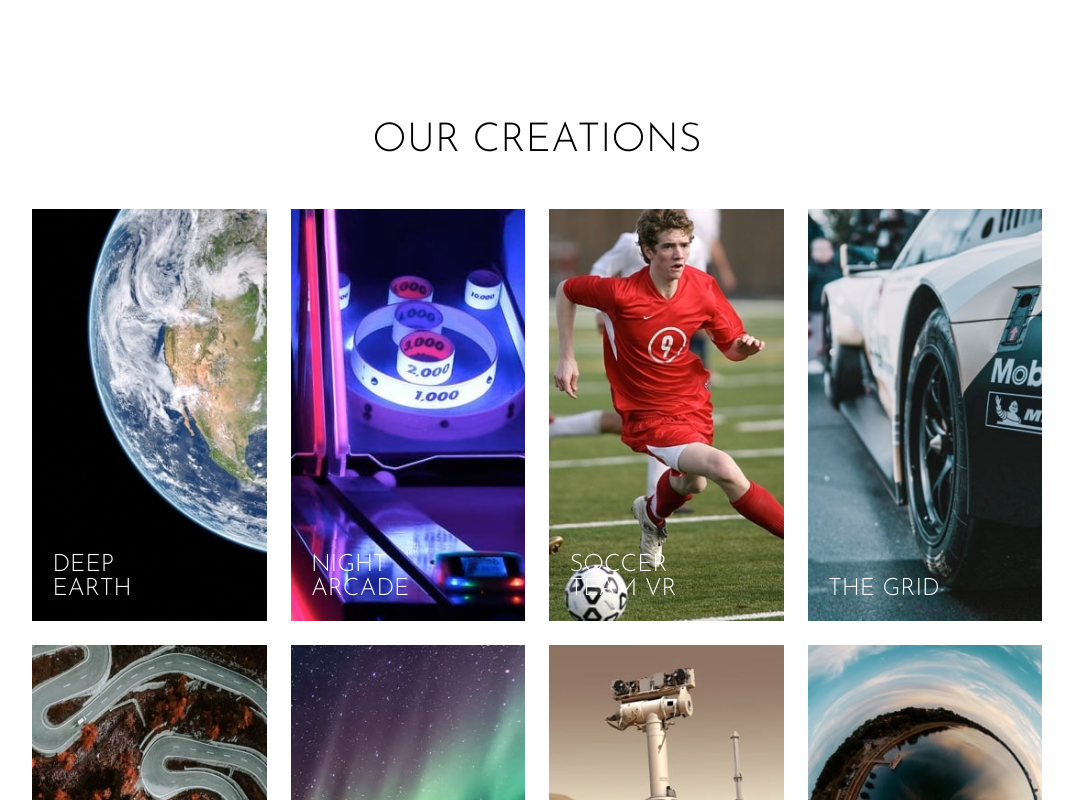
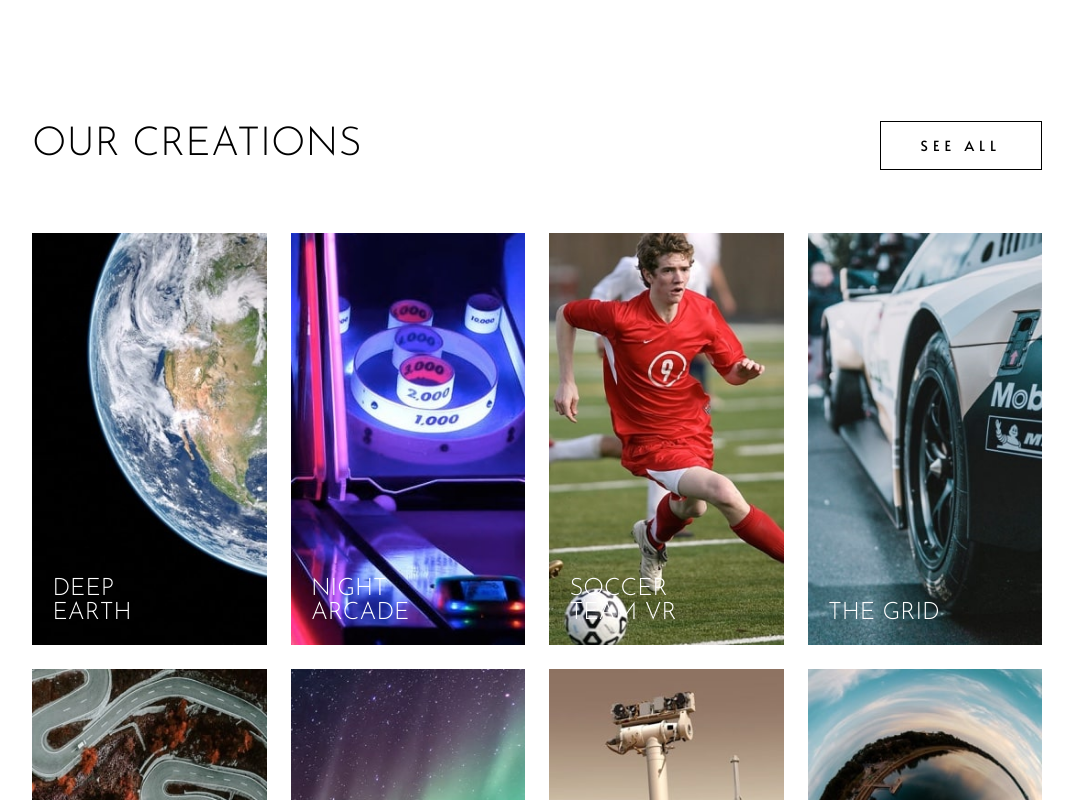
Before and after one commit to kalrog-dev/fem_loopstudios, a React (Vite) app: page / in a window 1280 px wide. Shown: the part 1200-2000 px from the top of the page, without its empty margins (103-1176 px from the left). Built offline with nearby package versions, Linux system fonts and the light colour scheme; the HTML template or start-up script is replaced by a standard one.

Commit message:
Adjust creations grid and spacing

```diff
--- a/src/components/Creations.css
+++ b/src/components/Creations.css
@@ -17,7 +17,7 @@
   display: grid;
   grid-template-columns: repeat(auto-fill, minmax(256px, 1fr));
   gap: 1.6em;
-  margin-block: 48px 34px;
+  margin-block: 3.2em 2.25em;
 }
 
 .creations-grid-item {
@@ -46,7 +46,46 @@
 }
 
 @media (min-width: 992px) {
+  #creations {
+    grid-template-columns: repeat(2, 1fr);
+  }
+
+  .creations-btn {
+    order: 1;
+    grid-row: 1 / 2;
+    margin-right: 0;
+  }
+
+  .creations-title {
+    grid-row: 1 / 2;
+    align-self: center;
+    text-align: left;
+  }
+
   .creations-grid {
+    order: 2;
+    grid-column: 1 / 3;
     grid-template-columns: repeat(4, 1fr);
+    margin-block: 3.8em 0;
   }
 }
+
+@media (min-width: 1200px) {
+  #creations {
+    margin-bottom: 9em;
+  }
+
+  .creations-grid {
+    margin-block: 4.2em 0;
+  }
+}
+
+@media (min-width: 1440px) {
+  #creations {
+    margin-bottom: 11em;
+  }
+
+  .creations-grid {
+    margin-block: 5.35em 0;
+  }
+}
```
